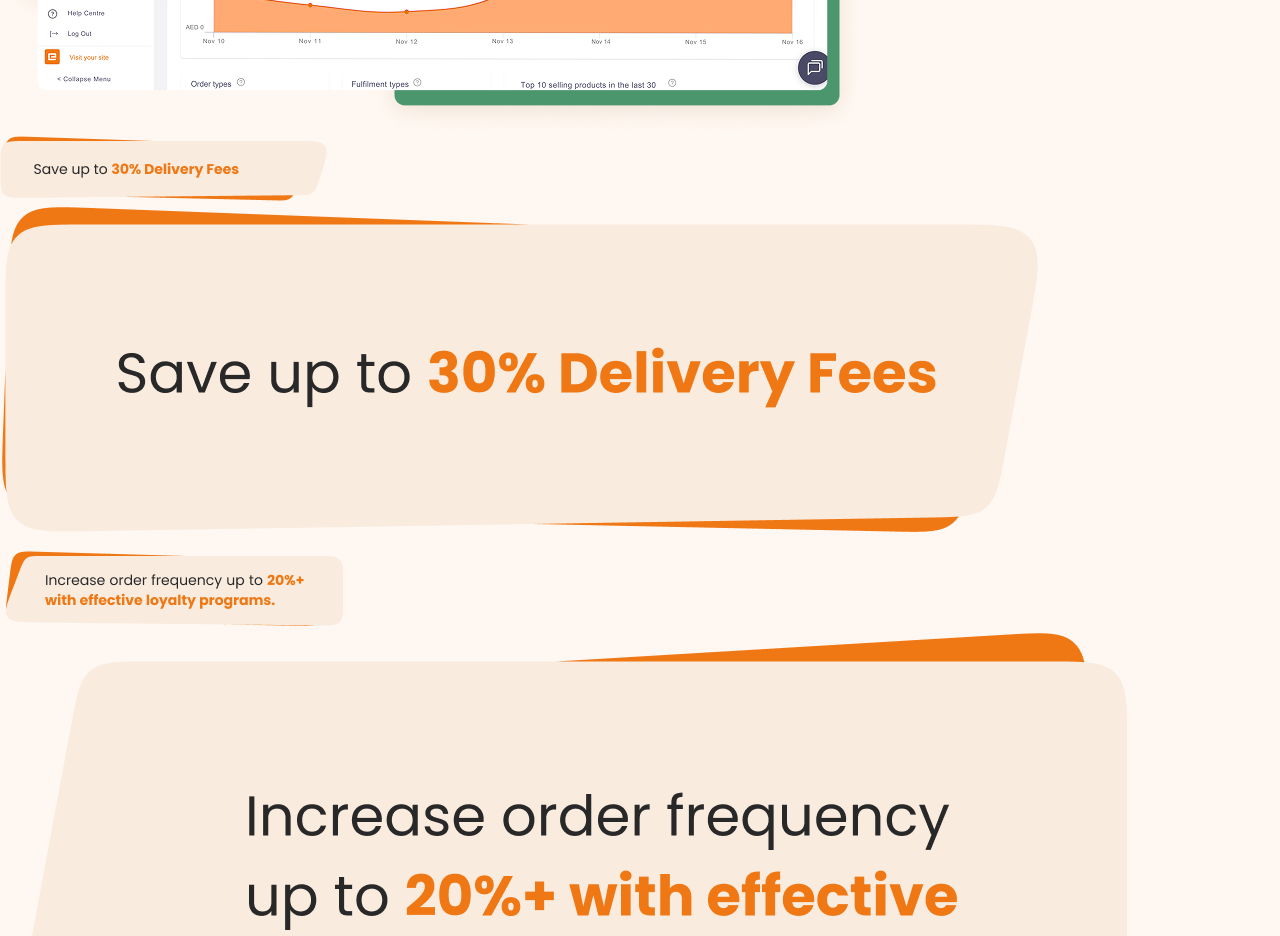
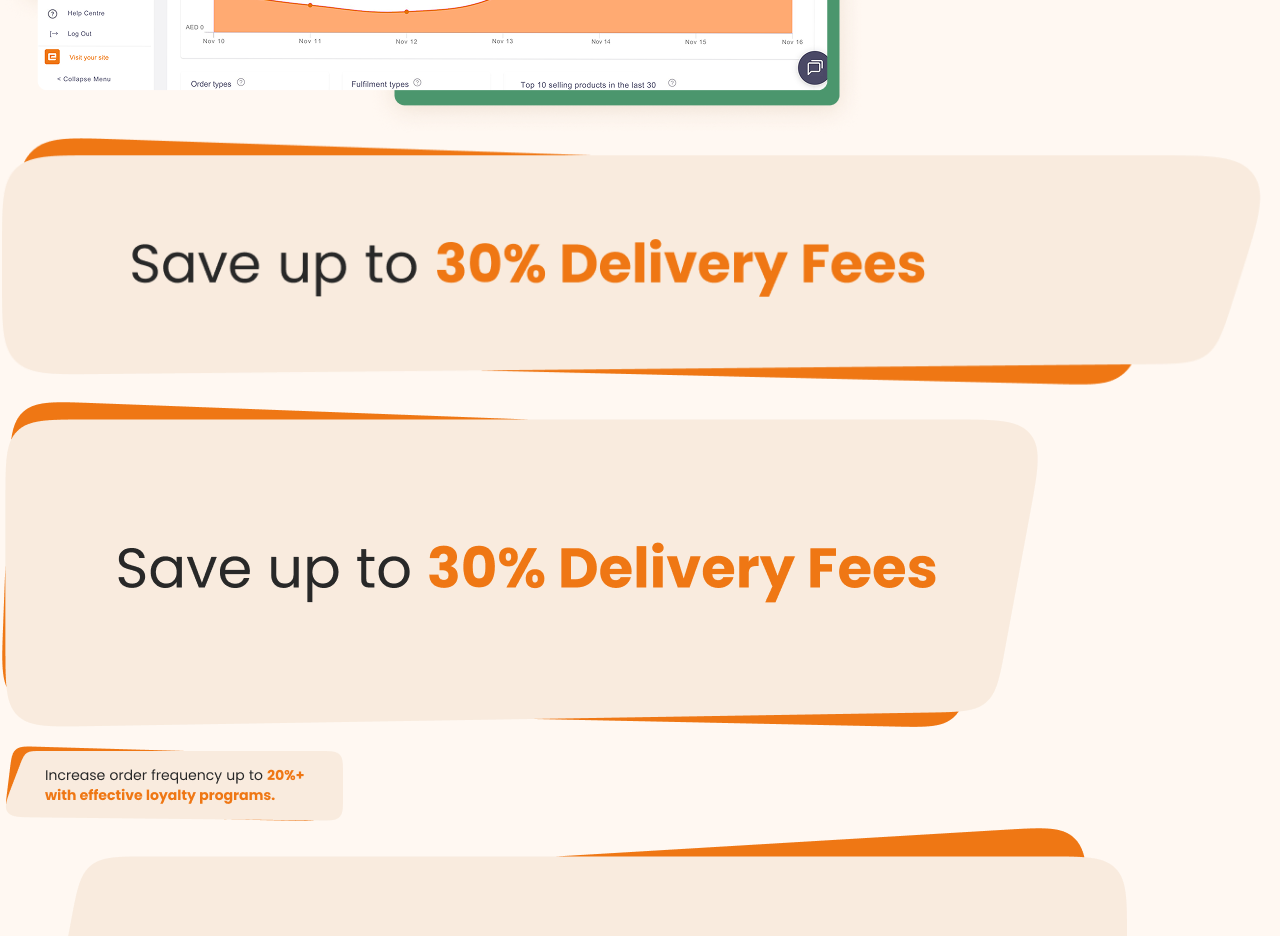
Before and after one commit to saketapplore/eatro, a React (Vite) app: page / in a window 1280 px wide. Shown: the part 1000-1936 px from the top of the page. Built offline with nearby package versions, Linux system fonts and the light colour scheme; a web font is replaced by a local one.

Commit message:
fix image

```diff
--- a/src/pages/Home.jsx
+++ b/src/pages/Home.jsx
@@ -137,7 +137,7 @@
             <div className="relative">
               {/* Mobile Image */}
               <img
-                src="/images/save1.png"
+                src="/images/save4.png"
                 alt="Save Delivery Fees"
                 className="sm:hidden w-full h-auto rounded-lg"
               />
```
Also changed, not shown: public/images/save4.png (added).
